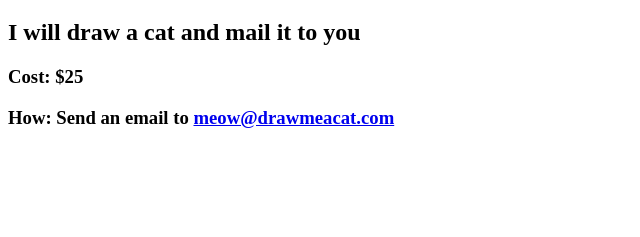
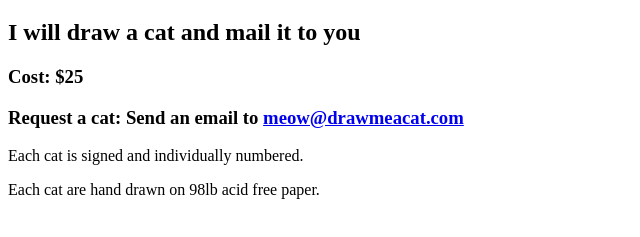
Before and after one commit to mahopa/drawmeacat, a plain HTML site: page index.html in a window 1280 px wide. Shown: the part 61-298 px from the top of the page, without its empty margins (0-640 px from the left). Drawn offline with Linux system fonts and the light colour scheme.

Commit message:
Add copy text

```diff
--- a/index.html
+++ b/index.html
@@ -7,6 +7,8 @@
 <h1>Draw Me a Cat!</h1>
 <h2>I will draw a cat and mail it to you</h2>
 <h3>Cost: $25</h3>
-<h3>How: Send an email to <a href="mailto:meow@drawmeacat.com?&subject=Draw Me A Cat Please&body=I would like you to draw me a cat">meow@drawmeacat.com</a></h3>
+<h3>Request a cat: Send an email to <a href="mailto:meow@drawmeacat.com?&subject=Draw Me A Cat Please&body=I would like you to draw me a cat">meow@drawmeacat.com</a></h3>
+<p>Each cat is signed and individually numbered.</p>
+<p>Each cat are hand drawn on 98lb acid free paper.</p>
 </body>
 </html>
```
Also changed, not shown: 1 other file.
